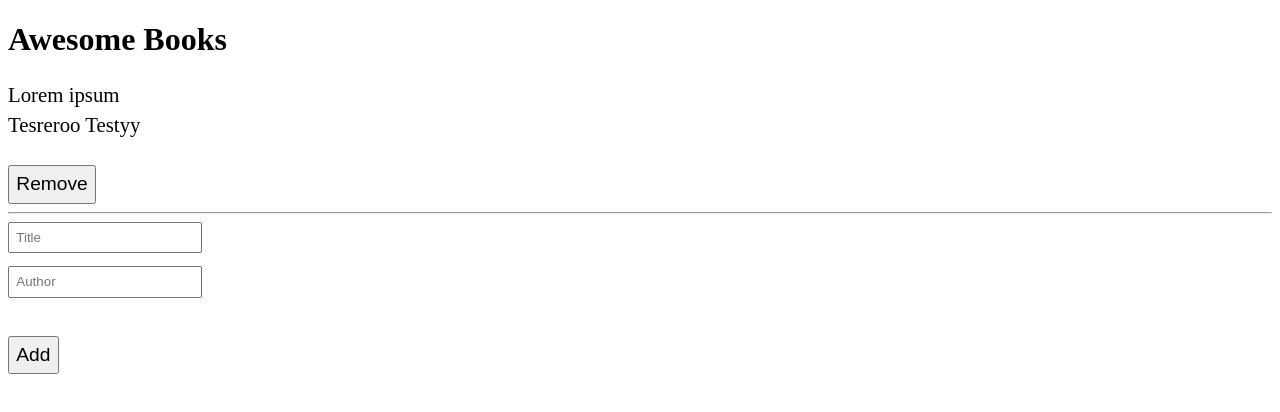
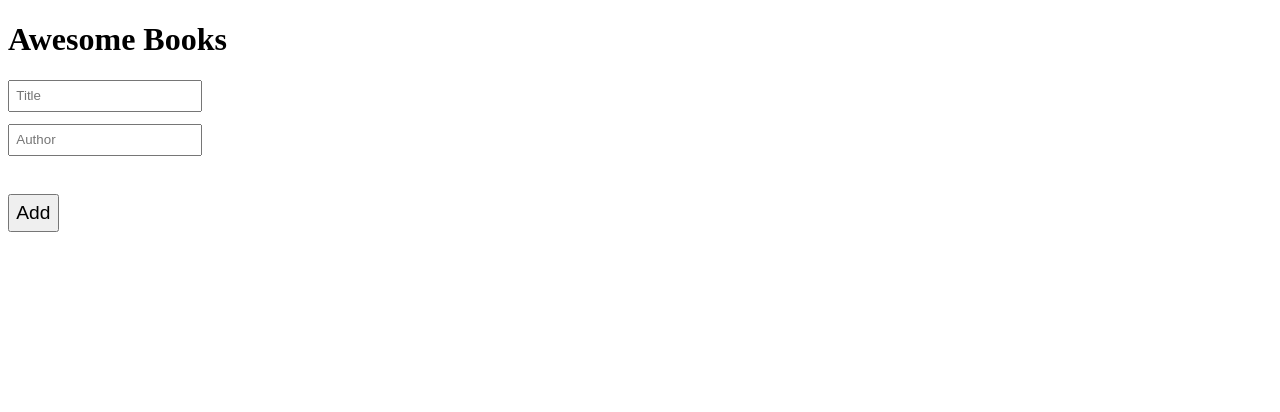
Before and after one commit to MargaretTechworld/Awesome-Books, a website: page index.html in a window 1280 px wide. Drawn offline with Linux system fonts and the light colour scheme.

Commit message:
Add Awesome Books html file

```diff
--- a/index.html
+++ b/index.html
@@ -9,13 +9,13 @@
 <body>
 
   <h1 class="page-title">Awesome Books</h1>
-  <p class="book-title">Lorem ipsum</p>
-  <p class="book-author">Tesreroo Testyy</p>
-  <button class="remove-button">Remove</button>
-  <hr />
+  <div class="books-section">
 
-  <input class="input-field" type="text" placeholder="Title" required>
-  <input class="input-field" type="text" placeholder="Author" required>
+  </div>
+
+
+  <input class="input-field1" type="text" placeholder="Title" required />
+  <input class="input-field2" type="text" placeholder="Author" required />
   <button class="add-button">Add</button>
 
 
```
